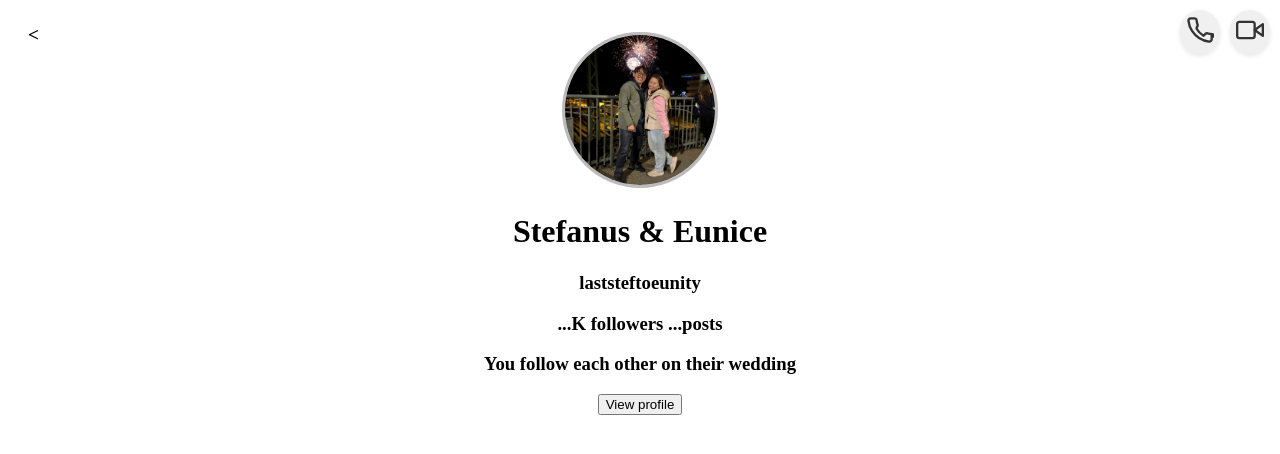
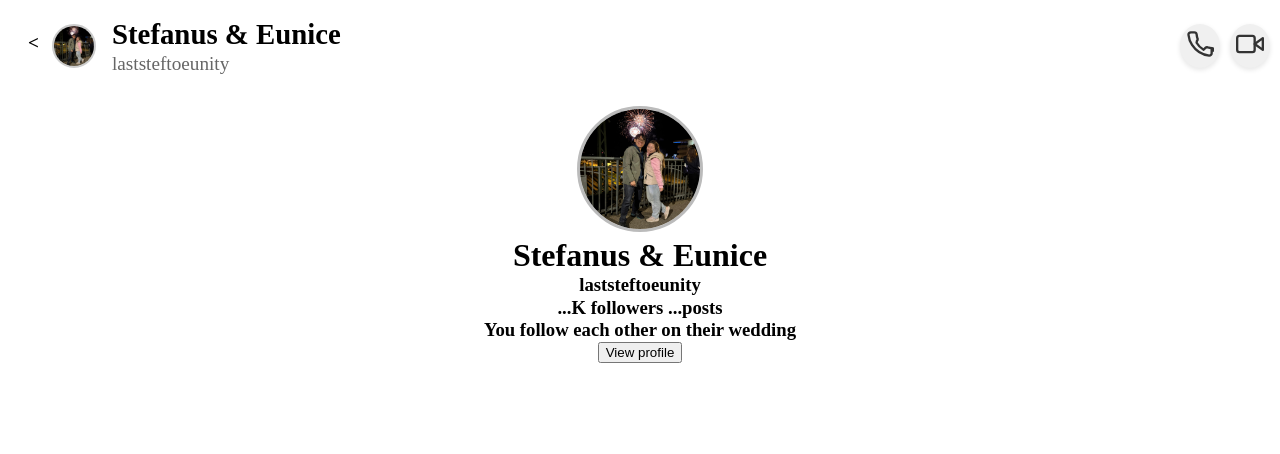
Before and after one commit to Vae2002/WeddingPlanner, a Flask app: page /messenger in a window 1280 px wide. Shown: the top 454 px of the page. Run offline with Flask 2, Linux system fonts and the light colour scheme.

Commit message:
profile header added to messenger header

```diff
--- a/static/css/styles.css
+++ b/static/css/styles.css
@@ -8,6 +8,14 @@ html, body {
     height: 100%;
     overflow-x: hidden;
 }
+
+header {
+  display: flex;
+  align-items: center;
+  justify-content: space-between; /* or space-around/space-evenly depending on desired layout */
+  padding: 10px 16px;
+}
+
 
 .logo-link {
     position: absolute;
@@ -78,7 +86,7 @@ footer {
 
 .close-button {
     position: absolute;
-    top: 1rem;
+    top: 1.5rem;
     left: 1rem;
     z-index: 20; /* Higher than video/canvas */
     background-color: rgba(255,255,255,0.7);
@@ -138,7 +146,7 @@ footer {
 .call-icon,
 .vidcall-icon {
     position: absolute;
-    top: 10px;
+    top: 1.5rem;
     background: #f0f0f0;
     border-radius: 50%;
     padding: 6px;
@@ -222,8 +230,8 @@ footer {
 
 /* Modifier: large version */
 .profile-large {
-    width: 150px;
-    height: 150px;
+    width: 120px;
+    height: 120px;
     border: 3px solid #bbb;
 }
 
@@ -279,6 +287,20 @@ footer {
     margin-top: 1em;
 }
 
+.profile-header.heading {
+    position: absolute;
+    top: -10px;
+    left: 2.5rem;
+    z-index: 20; /* Higher than video/canvas */
+    background-color: rgba(255,255,255,0.7);
+    padding: 8px 12px;
+    border-radius: 50%;
+    text-decoration: none;
+    color: black;
+    font-weight: bold;
+    font-size: 1.2rem;
+}
+
 .profile-header h2 {
     margin: 0;
     font-size: 1.5em;
@@ -313,7 +335,9 @@ footer {
     padding-left: 0px; /* aligns text with the start of text-info (adjust based on profile-link width + gap) */
 }
 
+.text-info h1,
 .text-info h2,
+.text-info h3,
 .text-info h4 {
     margin: 0;           /* Remove all margin */
     line-height: 1.2;    /* Adjust line spacing (you can tweak this) */
--- a/templates/messenger.html
+++ b/templates/messenger.html
@@ -1,7 +1,18 @@
 {% extends "base.html" %}
 {% block content %}
 
+<header>
   <a href="{{ url_for('home') }}" class="close-button">&lt;</a>
+
+  <div class="profile-header heading">
+    <a class="profile-link">
+        <img src="{{ url_for('static', filename='images/profile.jpeg') }}" alt="Profile">
+    </a>
+    <div class="text-info">
+        <h2>Stefanus & Eunice</h2>
+        <h4>laststeftoeunity</h4>
+    </div>
+  </div>
 
   <a href="{{ url_for('voice_call') }}" class="call-icon" title="Voice Call">
     <!-- Voice Call Icon SVG -->
@@ -17,21 +28,23 @@
       <rect x="1" y="5" width="15" height="14" rx="2" ry="2"></rect>
     </svg>
   </a>
+</header>
 
 <body>
+    <br><br><br>
     <div class="center-container">
         <a class="profile-link profile-large">
             <img src="{{ url_for('static', filename='images/profile.jpeg') }}" alt="Profile">
         </a>
+        <div class="text-info">
           <h1>Stefanus & Eunice</h1>
           <h3>laststeftoeunity</h3>
           <h3>...K followers ...posts</h3>
           <h3>You follow each other on their wedding</h3>
+        </div>
         <a href="{{ url_for('profile') }}">
             <button>View profile</button>
         </a>
-
-
     </div>
 </body>
 
```
Lines whose indentation alone changed are shown as unchanged.
